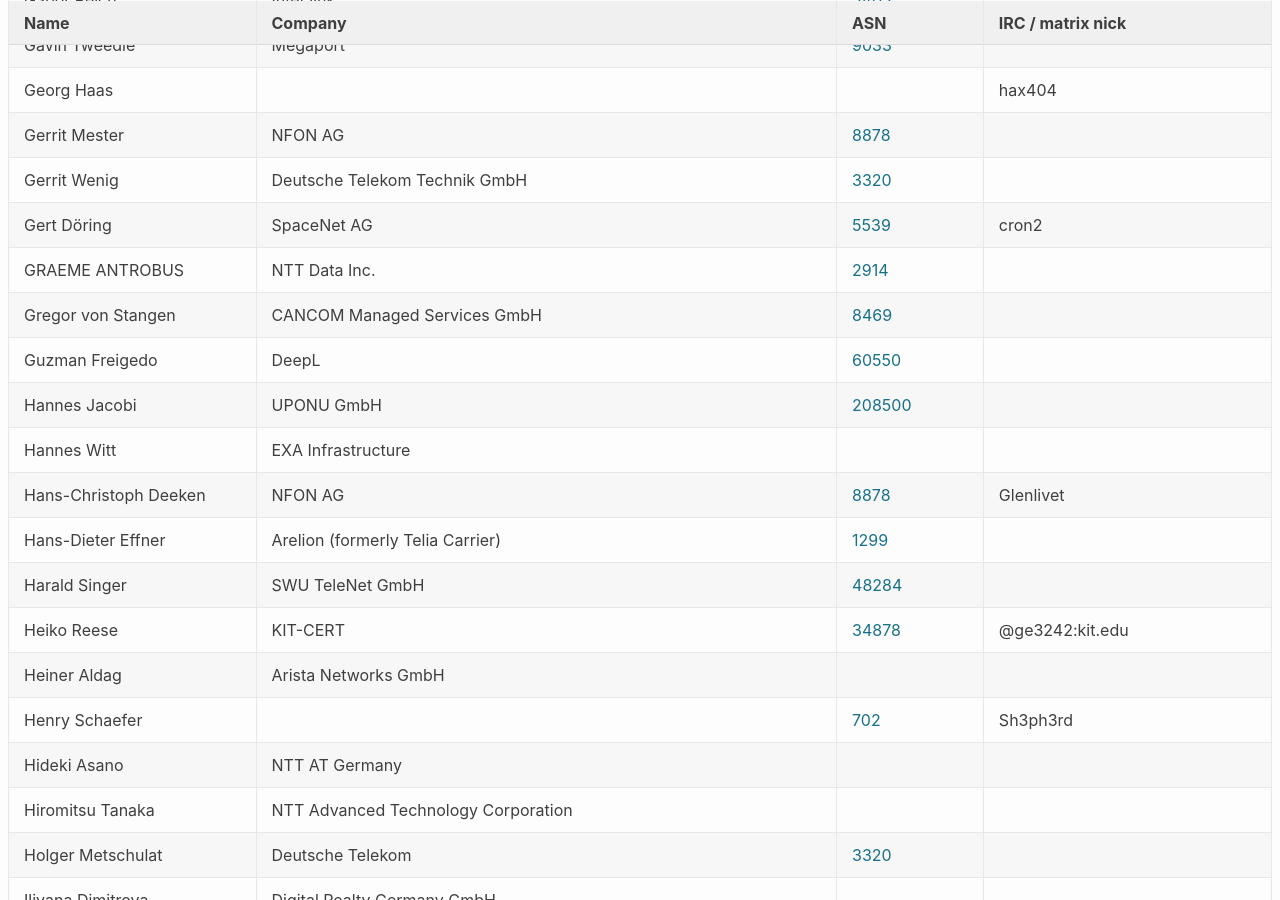
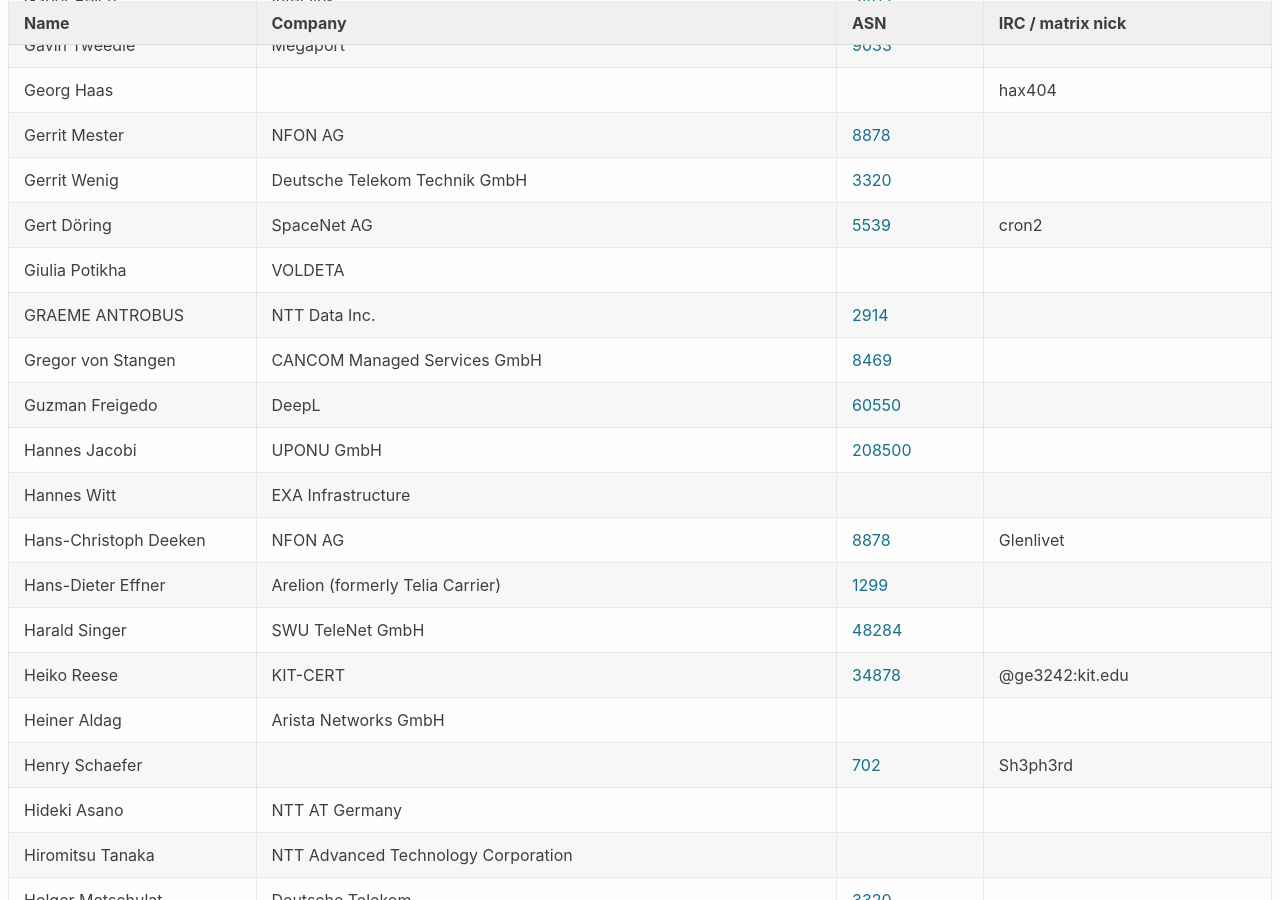
Before and after one commit to denog/pretix-attendeelist, a Jekyll site: the page built from denog16/index.markdown, in a window 1280 px wide and 900 px high, scrolled down 6343 px. Built offline with Jekyll 4.4.1, drawn with Linux system fonts in a browser that asks for light colours.

Commit message:
Latest data: Tue Oct 29 12:56:47 UTC 2024

```diff
--- a/_data/attendees_denog16_onsite.json
+++ b/_data/attendees_denog16_onsite.json
@@ -858,6 +858,12 @@
     "asn": "5539"
   },
   {
+    "name": "Giulia Potikha",
+    "company": "VOLDETA",
+    "irc": null,
+    "asn": null
+  },
+  {
     "name": "GRAEME ANTROBUS",
     "company": "NTT Data Inc.",
     "irc": null,
```
